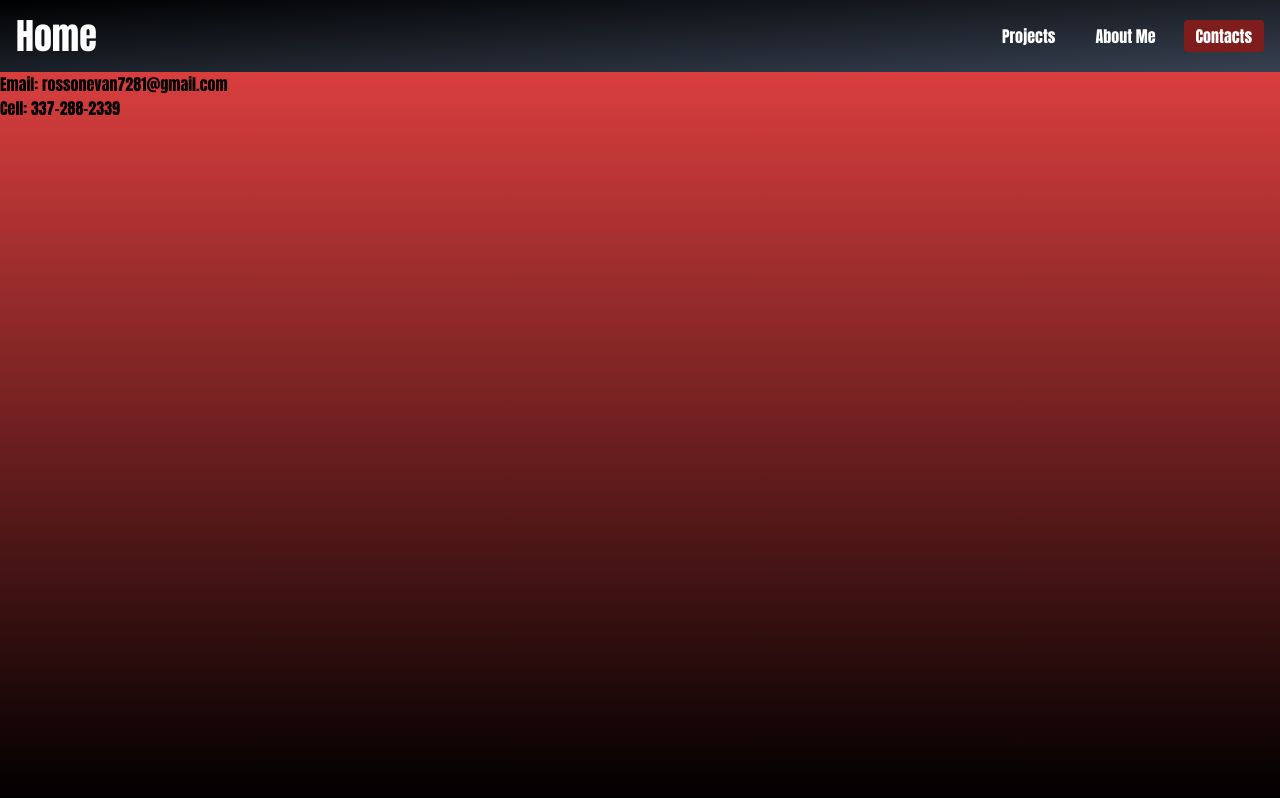
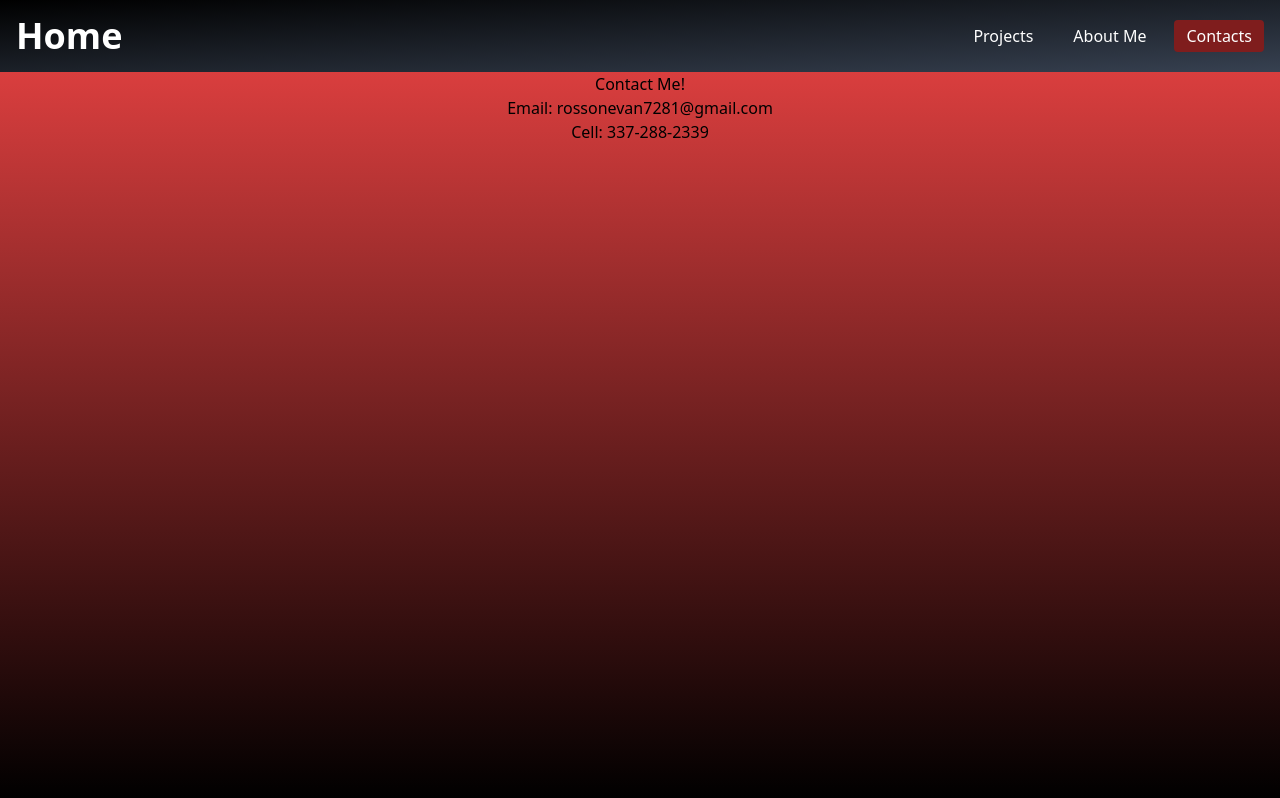
Before and after one commit to rossonevan/my-portfolio, a React (Create React App) app: page /contacts in a window 1280 px wide. Built offline with nearby package versions, Linux system fonts and the light colour scheme.

Commit message:
Added contacts

```diff
--- a/src/components/Contact.js
+++ b/src/components/Contact.js
@@ -2,9 +2,14 @@
 
 function Contact () {
     return (
-        <div>
-            <h1>Email: rossonevan7281@gmail.com</h1>
-            <h1>Cell: 337-288-2339</h1>
+        <div className="text-center">
+                <h1>Contact Me!</h1>
+                <p>
+                    Email: <a href="mailto:rossonevan7281@gmail.com">rossonevan7281@gmail.com</a>
+                </p>
+                <p>
+                    Cell: <a href="tel:3372882339">337-288-2339</a>
+                </p>
         </div>
     )
 }
--- a/src/index.css
+++ b/src/index.css
@@ -7,7 +7,6 @@
 * {
   margin: 0;
   padding: 0;
-  font-family: Impact, Haettenschweiler, 'Arial Narrow Bold', sans-serif;
 }
 
 video {
```
